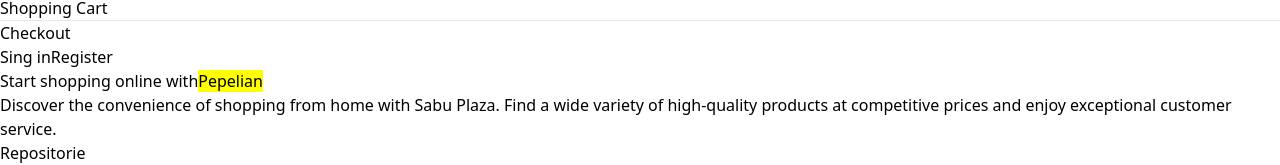
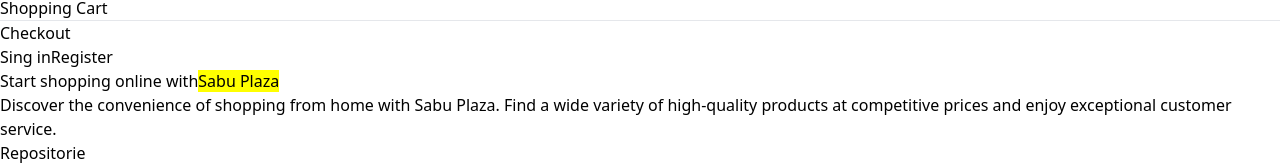
Before and after one commit to DilanEspinoza/TS--Sabu-Plaza, a Next.js app: page / in a window 1280 px wide. Shown: the part 1380-1545 px from the top of the page. Built offline with nearby package versions, Linux system fonts and the light colour scheme.

Commit message:
feat: change app name

```diff
--- a/src/app/page.tsx
+++ b/src/app/page.tsx
@@ -1,5 +1,4 @@
 // import { Footer } from "@/components/Footer/Footer";
-
 import { Header } from "@/components/Header/Header";
 import Link from "next/link";
 
@@ -14,7 +13,7 @@
 						<h1 className='text-7xl font-semibold  '>
 							Start shopping online with
 							<mark className='bg-none relative text-inherit inline-block bg-inherit px-2  '>
-								<span className='relative z-10 font-bold'>Pepelian</span>
+								<span className='relative z-10 font-bold'>Sabu Plaza</span>
 								<span className='bg-red-400 h-2 w-full -bottom-2.5 left-7 inline-block absolute z-0 text-red-400  transition-custom py-3'></span>
 							</mark>
 						</h1>
```
